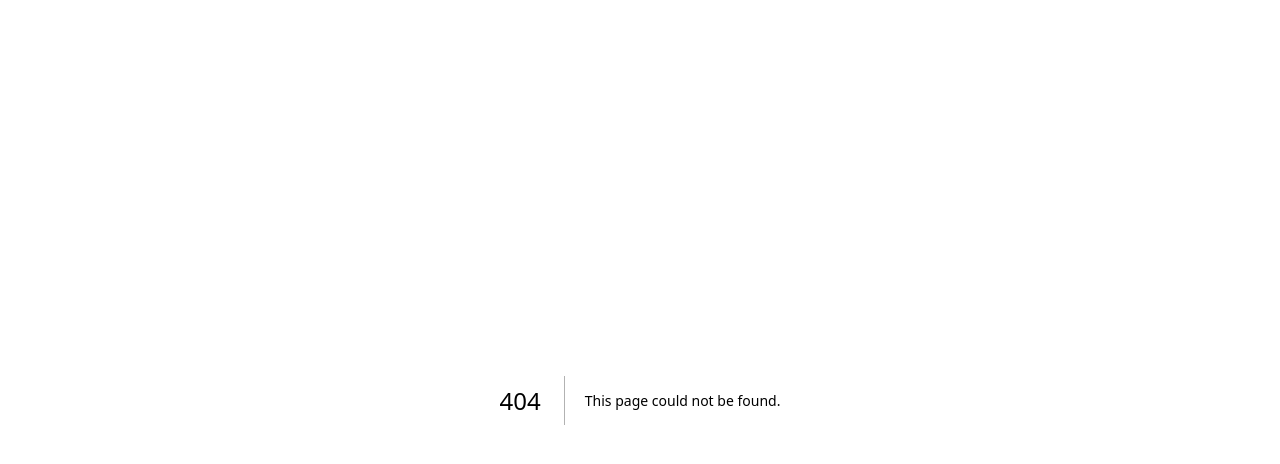
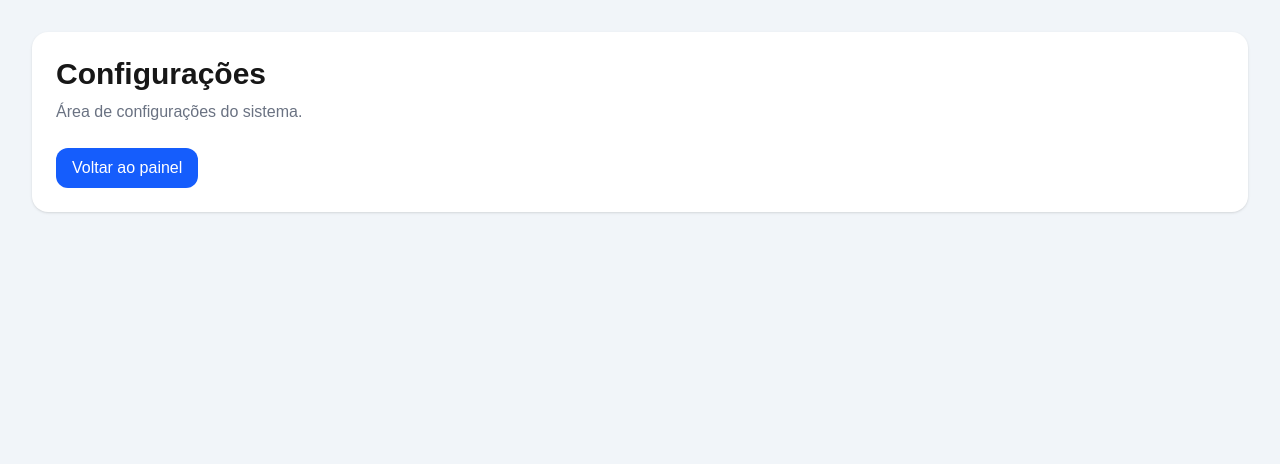
Before and after one commit to OliveiraConstrucao/sistema-medicoes, a Next.js app: page /src/app/configuracoes in a window 1280 px wide. Before the commit this address had no page. Shown: the top 464 px of the page. Built offline with nearby package versions, Linux system fonts and the light colour scheme.

Commit message:
corrigindo configuracoes

```diff
--- /dev/null
+++ b/src/app/src/app/configuracoes/page.tsx
@@ -0,0 +1,21 @@
+'use client'
+
+export default function ConfiguracoesPage() {
+  return (
+    <div className="min-h-screen bg-slate-100 p-8">
+      <div className="rounded-2xl bg-white p-6 shadow">
+        <h1 className="text-3xl font-bold">Configurações</h1>
+        <p className="mt-2 text-gray-500">
+          Área de configurações do sistema.
+        </p>
+
+        <a
+          href="/"
+          className="mt-6 inline-block rounded-xl bg-blue-600 px-4 py-2 text-white"
+        >
+          Voltar ao painel
+        </a>
+      </div>
+    </div>
+  )
+}
```
